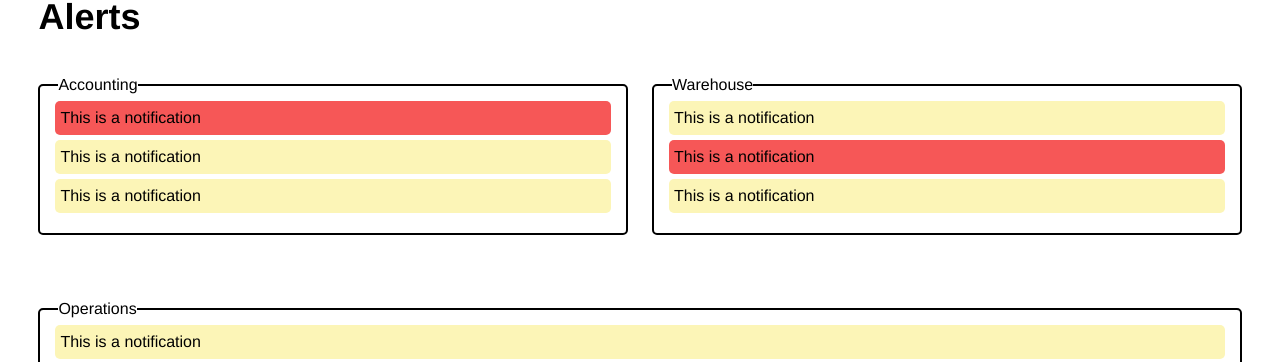
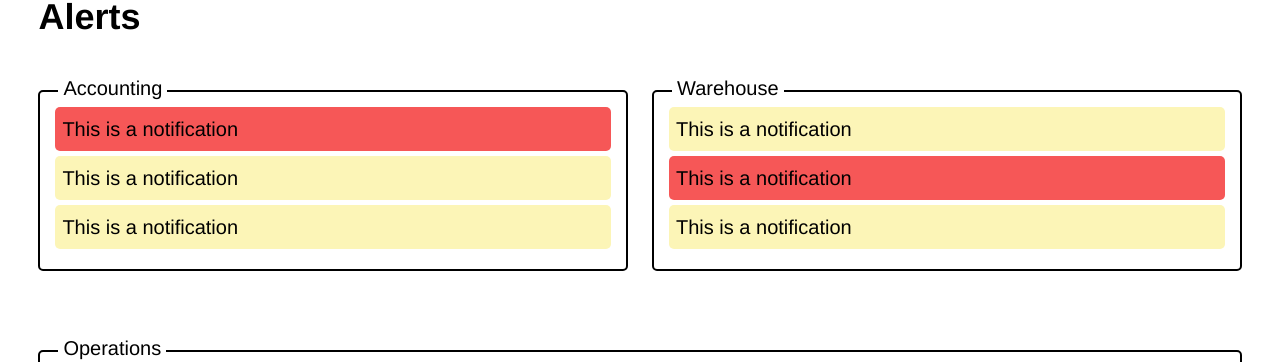
Before and after one commit to Skentir/LayerTech-v2.0, a Vue app: page /#/ in a window 1280 px wide. Shown: the part 452-814 px from the top of the page. Built offline with nearby package versions, Linux system fonts and the light colour scheme.

Commit message:
updated styles for Alerts

```diff
--- a/src/views/Home.vue
+++ b/src/views/Home.vue
@@ -154,6 +154,9 @@ export default {
     top: 13px;
     left: 20px;
     background-color: white;
+    font-size: 20px;
+    padding-left: 5px;
+    padding-right: 5px;
   }
 
   .alerts > div > div.alerts-box{
@@ -178,13 +181,14 @@ export default {
 
   .alerts-box > .alert{
     margin-bottom: 5px;
-    padding: 5px;
+    padding: 7px;
     border-radius: 5px;
     vertical-align: center;
   }
 
   .alerts-box > .alert > p{
     margin: auto;
+    font-size: 20px;
   }
 
   .alerts-box > .alert.alert-red{
```
